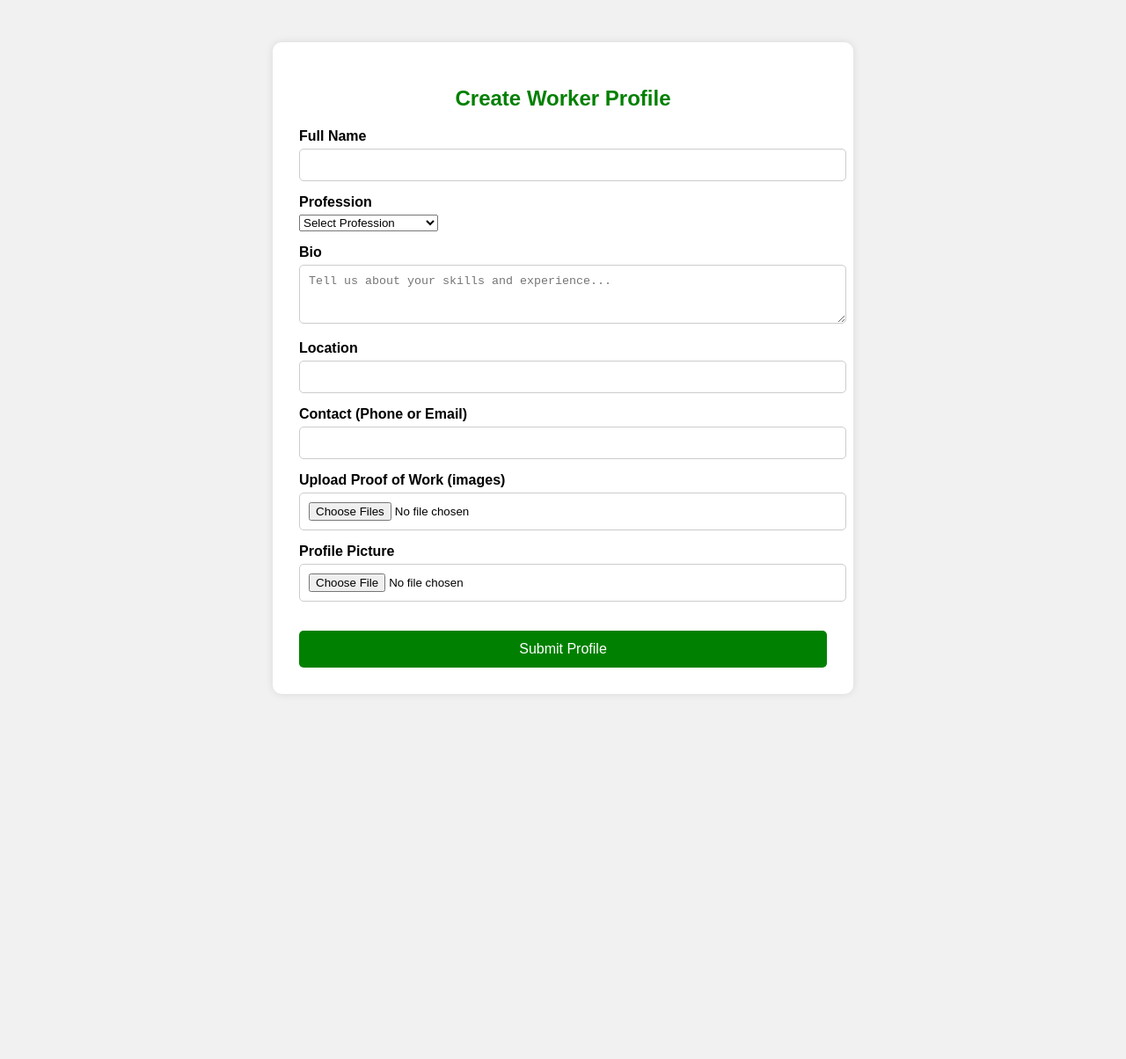
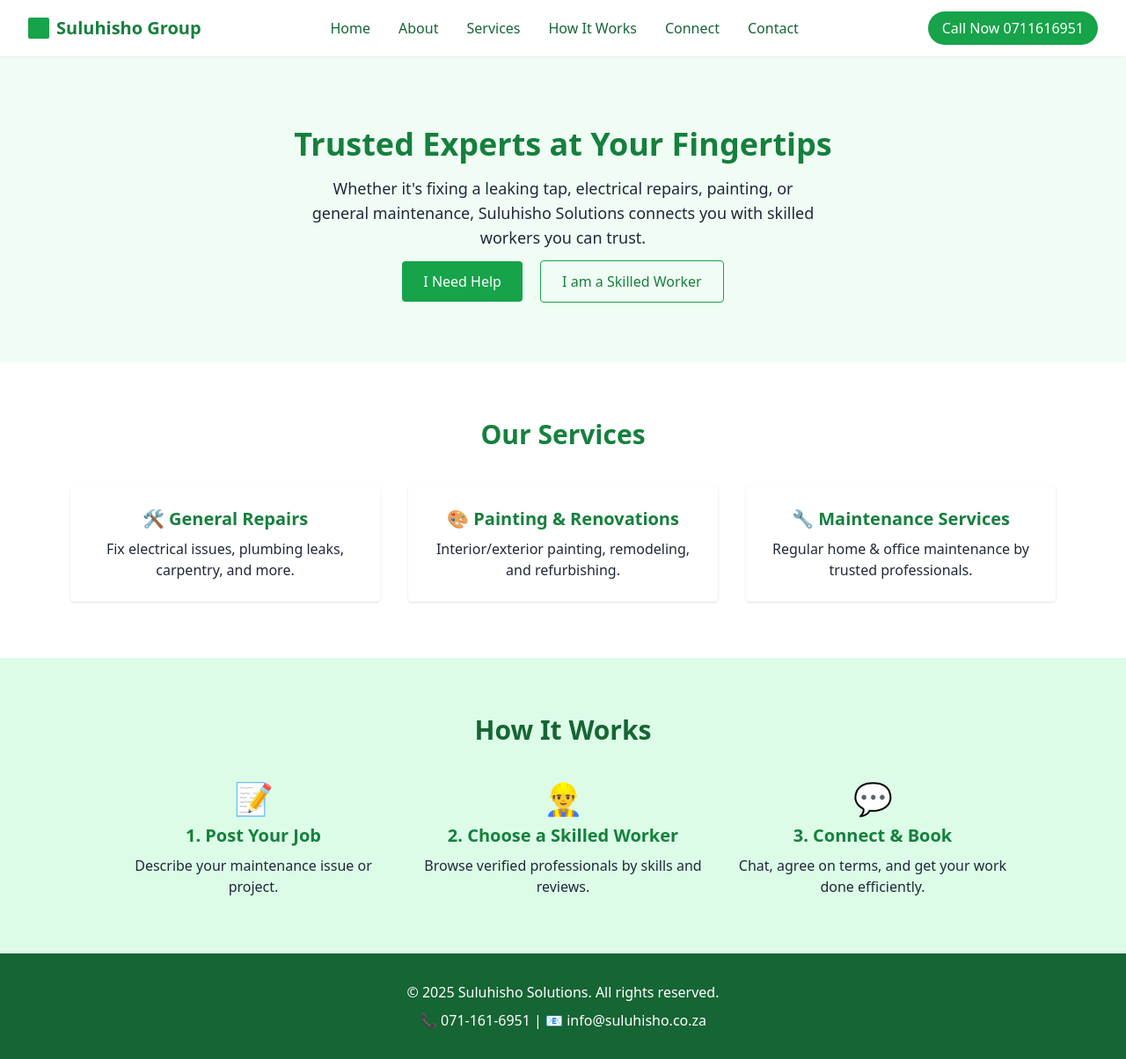
Before and after one commit to Karabo-ux/appWithNoName, a website: page public/index.html in a window 1280 px wide. Shown: the whole page at 88% size. Before the commit the page ends 837 px from the top, so only its background shows below. Drawn offline with nearby package versions, Linux system fonts and the light colour scheme.

Commit message:
Update index.html

```diff
--- a/public/index.html
+++ b/public/index.html
@@ -1,70 +1,96 @@
 <!DOCTYPE html>
 <html lang="en">
 <head>
-  <meta charset="UTF-8">
-  <title>Create Worker Profile</title>
-  <link rel="stylesheet" href="styles.css">
+  <meta charset="UTF-8" />
+  <meta name="viewport" content="width=device-width, initial-scale=1" />
+  <title>Suluhisho Group - Connect Clients & Skilled Workers</title>
+  <script src="https://cdn.tailwindcss.com"></script>
 
 </head>
-<body>
+<body class="bg-white text-gray-800 font-sans">
+
+  <!-- Navbar -->
+  <nav class="bg-white shadow-sm sticky top-0 z-10">
+    <div class="max-w-7xl mx-auto px-4 sm:px-6 lg:px-8">
+      <div class="flex justify-between h-16 items-center">
+        <div class="flex items-center space-x-2">
+          <div class="w-6 h-6 bg-green-600 rounded-sm"></div>
+          <span class="text-xl font-semibold text-green-700">Suluhisho Group</span>
+        </div>
+        <div class="hidden md:flex space-x-8">
+          <a href="#" class="text-green-800 hover:text-green-600">Home</a>
+          <a href="about.html" class="text-green-800 hover:text-green-600">About</a>
+          <a href="#services" class="text-green-800 hover:text-green-600">Services</a>
+          <a href="#how" class="text-green-800 hover:text-green-600">How It Works</a>
+          <a href="#connect" class="text-green-800 hover:text-green-600">Connect</a>
+          <a href="#contact" class="text-green-800 hover:text-green-600">Contact</a>
+        </div>
+        <div>
+          <a href="tel:0711616951" class="bg-green-600 text-white px-4 py-2 rounded-full hover:bg-green-700 transition">
+            Call Now 0711616951
+          </a>
+        </div>
+      </div>
+    </div>
+  </nav>
+
+  <!-- Hero Section -->
+  <section class="bg-green-50 py-20 text-center px-4">
+    <h1 class="text-4xl font-bold text-green-700 mb-4">Trusted Experts at Your Fingertips</h1>
+    <p class="text-lg mb-6 max-w-xl mx-auto">
+      Whether it's fixing a leaking tap, electrical repairs, painting, or general maintenance, Suluhisho Solutions connects you with skilled workers you can trust.
+    </p>
+    <div class="space-x-4">
+      <a href="client.html" target="_blank" class="bg-green-600 text-white px-6 py-3 rounded hover:bg-green-700">I Need Help</a>
+      <a href="index.html" target="_blank" class="border border-green-600 text-green-700 px-6 py-3 rounded hover:bg-green-100">I am a Skilled Worker</a>
+    </div>
+  </section>
+
+  <!-- Services Section -->
+  <section id="services" class="py-16 px-4 max-w-6xl mx-auto">
+    <h2 class="text-3xl font-semibold text-center text-green-700 mb-10">Our Services</h2>
+    <div class="grid md:grid-cols-3 gap-8 text-center">
+      <div class="bg-white shadow rounded p-6 hover:shadow-lg">
+        <h3 class="text-xl font-bold text-green-700 mb-2">🛠️ General Repairs</h3>
+        <p>Fix electrical issues, plumbing leaks, carpentry, and more.</p>
+      </div>
+      <div class="bg-white shadow rounded p-6 hover:shadow-lg">
+        <h3 class="text-xl font-bold text-green-700 mb-2">🎨 Painting & Renovations</h3>
+        <p>Interior/exterior painting, remodeling, and refurbishing.</p>
+      </div>
+      <div class="bg-white shadow rounded p-6 hover:shadow-lg">
+        <h3 class="text-xl font-bold text-green-700 mb-2">🔧 Maintenance Services</h3>
+        <p>Regular home & office maintenance by trusted professionals.</p>
+      </div>
+    </div>
+  </section>
+
+  <!-- How It Works -->
+  <section id="how" class="bg-green-100 py-16 px-4">
+    <h2 class="text-3xl font-semibold text-center text-green-800 mb-10">How It Works</h2>
+    <div class="max-w-5xl mx-auto grid md:grid-cols-3 gap-8 text-center">
+      <div>
+        <div class="text-4xl mb-2">📝</div>
+        <h3 class="text-xl font-bold text-green-700 mb-2">1. Post Your Job</h3>
+        <p>Describe your maintenance issue or project.</p>
+      </div>
+      <div>
+        <div class="text-4xl mb-2">👷‍♂️</div>
+        <h3 class="text-xl font-bold text-green-700 mb-2">2. Choose a Skilled Worker</h3>
+        <p>Browse verified professionals by skills and reviews.</p>
+      </div>
+      <div>
+        <div class="text-4xl mb-2">💬</div>
+        <h3 class="text-xl font-bold text-green-700 mb-2">3. Connect & Book</h3>
+        <p>Chat, agree on terms, and get your work done efficiently.</p>
+      </div>
+    </div>
+  </section>
 
 
-  <div class="container">
-    <h2>Create Worker Profile</h2>
-    <form id="workerForm">
-      <div class="form-group">
-        <label for="name">Full Name</label>
-        <input type="text" id="name" required>
-      </div>
 
-      <div class="form-group" >
-  <label for="profession">Profession</label>
-  <select id="profession" required >
-    <option value="">Select Profession</option>
-    <option value="Plumber">🚰 Plumber</option>
-    <option value="Electrician">⚡ Electrician</option>
-    <option value="Carpenter">🪚 Carpenter</option>
-    <option value="Painter">🎨 Painter</option>
-    <option value="Tiler">🧱 Tiler</option>
-    <option value="Roofer">🏠 Roofer</option>
-    <option value="Welder">🔧 Welder</option>
-    <option value="Bricklayer">🧱 Bricklayer</option>
-    <option value="General Handyman">🛠️ General Handyman</option>
-  </select>
-</div>
-
-
-      <div class="form-group">
-        <label for="bio">Bio</label>
-        <textarea id="bio" rows="3" placeholder="Tell us about your skills and experience..."></textarea>
-      </div>
-
-      <div class="form-group">
-        <label for="location" class="border-2 border-green-400 rounded-xl px-5 py-3 focus:outline-none focus:ring-4 focus:ring-green-300 pulse-green placeholder-green-600 font-semibold text-center shadow-sm">Location</label>
-        <input type="text" id="location" required>
-      </div>
-
-      <div class="form-group">
-        <label for="contact">Contact (Phone or Email)</label>
-        <input type="text" id="contact" required>
-      </div>
-
-      <div class="form-group">
-        <label for="proof">Upload Proof of Work (images)</label>
-        <input type="file" id="proof" multiple accept="image/*">
-      </div>
-
-        <div class="form-group">
-        <label for="profilePic">Profile Picture</label>
-        <input type="file" id="profilePic" accept="image/*">
-        <img id="profilePreview" />
-      </div>
-
-      <button type="submit">Submit Profile</button>
-    </form>
-  </div>
-
-
-</body>
- <script src="index.js"></script>
-</html>
+   <!-- Footer -->
+  <footer id="contact" class="bg-green-800 text-white py-8 text-center">
+    <p class="mb-2">&copy; 2025 Suluhisho Solutions. All rights reserved.</p>
+    <p>📞 071-161-6951 | 📧 info@suluhisho.co.za</p>
+  </footer>
```
